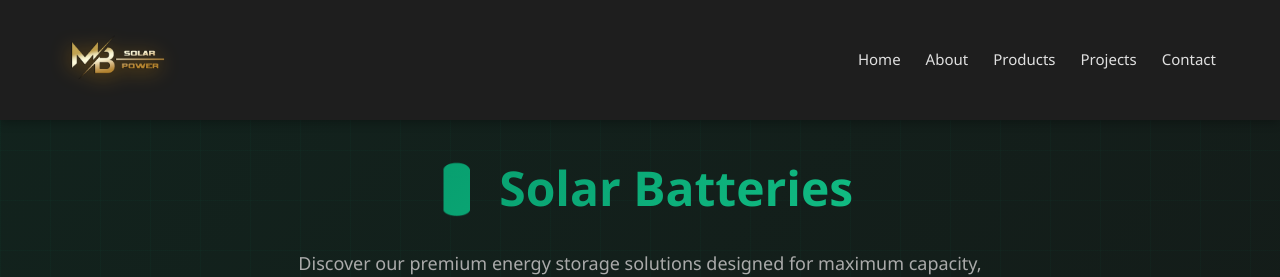
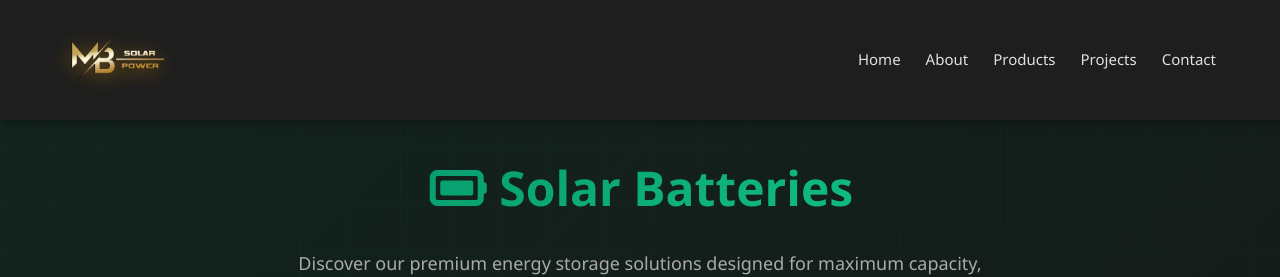
Before and after one commit to zain00abd/mp-solar, a Next.js app: page /batteries in a window 1280 px wide. Shown: the top 277 px of the page. Built offline with nearby package versions, Linux system fonts and the light colour scheme.

Commit message:
add flie new

```diff
--- a/package.json
+++ b/package.json
@@ -9,6 +9,8 @@
     "lint": "eslint"
   },
   "dependencies": {
+    "@fortawesome/fontawesome": "^1.1.8",
+    "@fortawesome/fontawesome-free": "^7.1.0",
     "next": "15.5.6",
     "react": "19.1.0",
     "react-dom": "19.1.0"
--- a/src/app/batteries/page.jsx
+++ b/src/app/batteries/page.jsx
@@ -3,6 +3,8 @@ import './style.css';
 import Link from 'next/link';
 import Header from '../components/Header';
 import Footer from '../components/Footer';
+import "@fortawesome/fontawesome-free/css/fontawesome.min.css";
+import "@fortawesome/fontawesome-free/css/solid.min.css";
 
 // Page Header Component
 const PageHeader = () => {
@@ -10,7 +12,7 @@ const PageHeader = () => {
     <section className="page-header">
       <div className="container">
         <div className="page-header-content">
-          <h1>🔋 Solar Batteries</h1>
+      <h1> <i className="fa-solid fa-battery-full" style={{}}></i> Solar Batteries</h1>
           <p>Discover our premium energy storage solutions designed for maximum capacity, reliability, and long-lasting performance.</p>
           <div className="breadcrumb">
             <Link href="/">Home</Link>
--- a/src/app/inverters/page.jsx
+++ b/src/app/inverters/page.jsx
@@ -3,6 +3,8 @@ import './style.css';
 import Link from 'next/link';
 import Header from '../components/Header';
 import Footer from '../components/Footer';
+import "@fortawesome/fontawesome-free/css/fontawesome.min.css";
+import "@fortawesome/fontawesome-free/css/solid.min.css";
 
 // Page Header Component
 const PageHeader = () => {
@@ -67,7 +69,7 @@ const BrandSection = ({ brand }) => {
         <div className="brand-info">
           <h2>{brand.name}</h2>
           <div className="brand-country">
-            <span>🌍</span>
+            <span><i className="fa-solid fa-globe" style={{color:"#74C0FC", scale:"1.1"}}></i></span>
             <span>{brand.country}</span>
           </div>
         </div>
```
Also changed, not shown: 1 other file (tests, documents, lock files or other folders).
